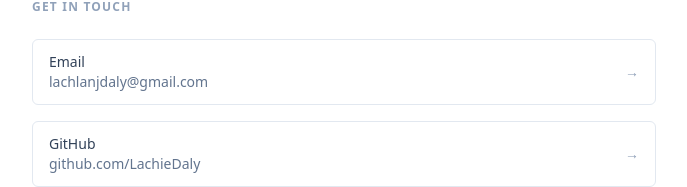
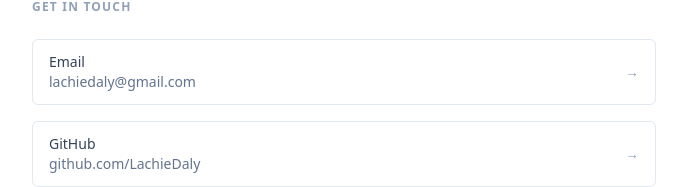
Before and after one commit to LachieDaly/LachieDaly.github.io, a Next.js app: page /contact in a window 1280 px wide. Shown: the part 277-464 px from the top of the page, without its empty margins (296-983 px from the left). Built offline with nearby package versions, Linux system fonts and the light colour scheme.

Commit message:
name adjustment

```diff
--- a/app/contact/page.tsx
+++ b/app/contact/page.tsx
@@ -23,7 +23,7 @@
         </h2>
         <div className="space-y-4">
           <a
-            href="mailto:lachlanjdaly@gmail.com"
+            href="mailto:lachiedaly@gmail.com"
             className={linkCardClass}
           >
             <div>
@@ -31,7 +31,7 @@
                 Email
               </p>
               <p className="text-sm text-slate-500 dark:text-slate-400">
-                lachlanjdaly@gmail.com
+                lachiedaly@gmail.com
               </p>
             </div>
             <span className="text-slate-400 dark:text-slate-500 group-hover:text-slate-700 dark:group-hover:text-slate-300 transition-colors text-sm">
```
